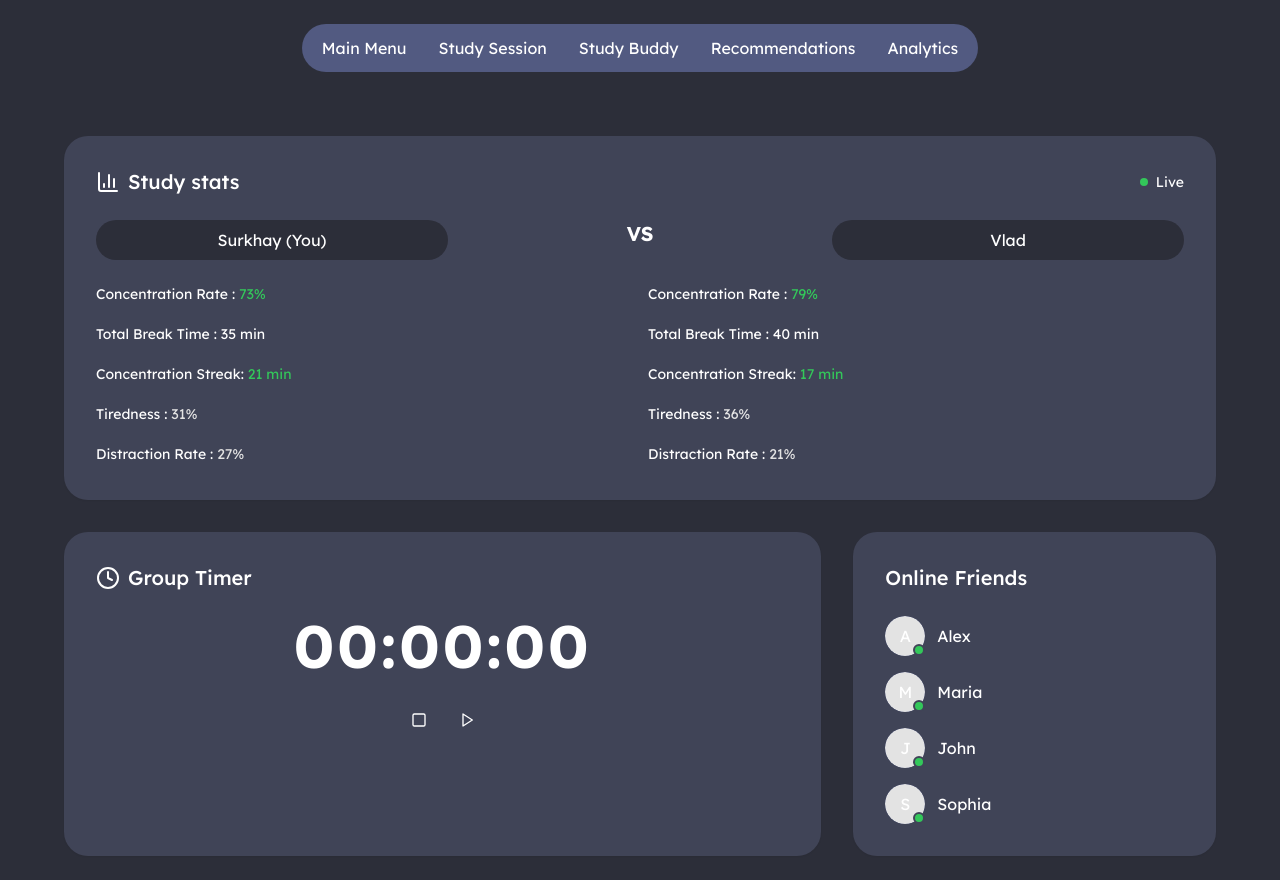
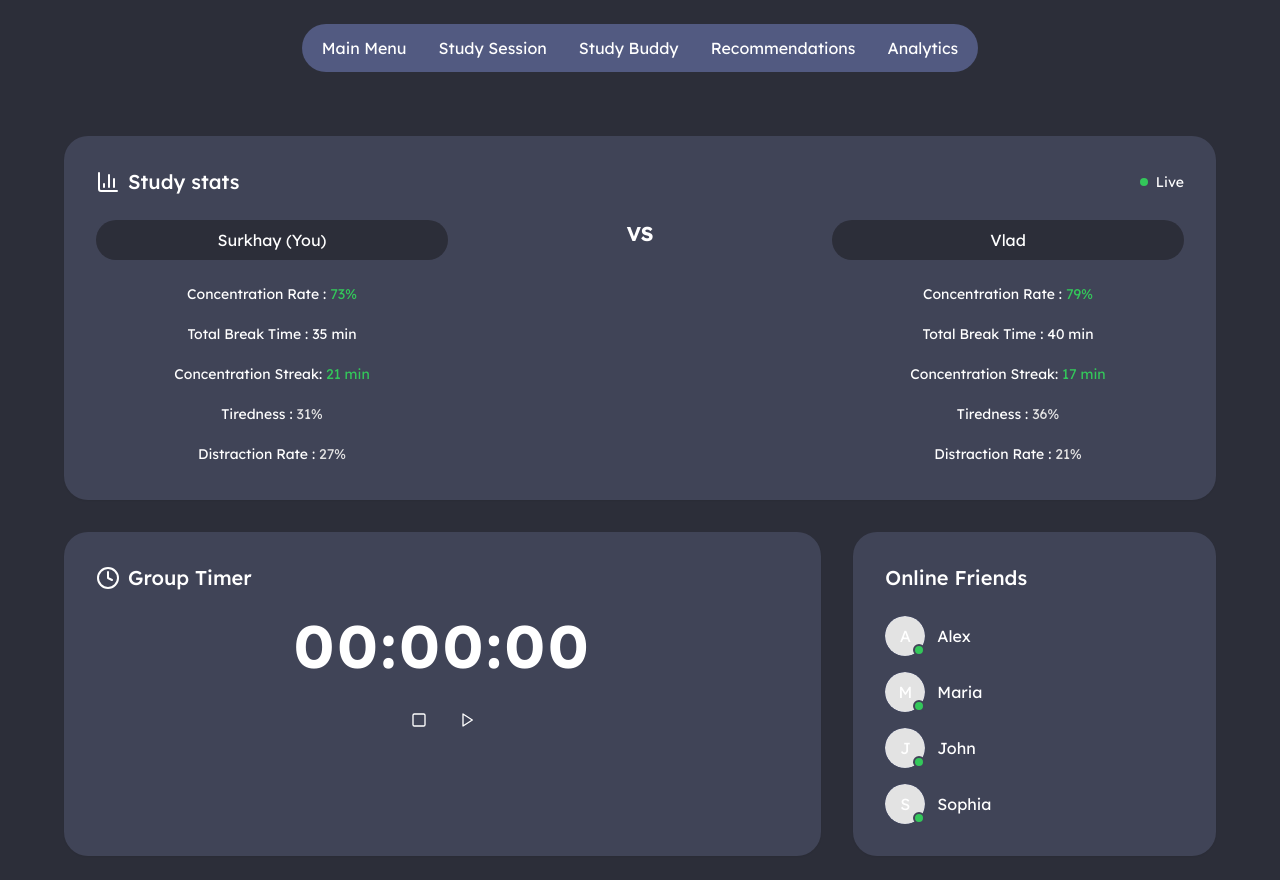
Before and after one commit to surkhayka/OptiLearn, a Next.js app: page /study-buddy in a window 1280 px wide. Built offline with nearby package versions, Linux system fonts and the light colour scheme.

Commit message:
Update page.tsx

```diff
--- a/app/study-buddy/page.tsx
+++ b/app/study-buddy/page.tsx
@@ -36,61 +36,61 @@ export default function StudyBuddy() {
 
         {/* Stats Comparison */}
         <div className="space-y-3 md:space-y-4 text-xs md:text-sm">
-          <div className="grid grid-cols-2 gap-2 md:gap-4">
-            <div>
+          <div className="grid grid-cols-2 md:grid-cols-3 gap-2 md:gap-4">
+            <div className="text-center">
               <p className="mb-1">
                 Concentration Rate : <span className="text-[#33c75a]">73%</span>
               </p>
             </div>
-            <div>
+            <div className="md:col-start-3 text-center">
               <p className="mb-1">
                 Concentration Rate : <span className="text-[#33c75a]">79%</span>
               </p>
             </div>
           </div>
 
-          <div className="grid grid-cols-2 gap-2 md:gap-4">
-            <div>
+          <div className="grid grid-cols-2 md:grid-cols-3 gap-2 md:gap-4">
+            <div className="text-center">
               <p className="mb-1">Total Break Time : 35 min</p>
             </div>
-            <div>
+            <div className="md:col-start-3 text-center">
               <p className="mb-1">Total Break Time : 40 min</p>
             </div>
           </div>
 
-          <div className="grid grid-cols-2 gap-2 md:gap-4">
-            <div>
+          <div className="grid grid-cols-2 md:grid-cols-3 gap-2 md:gap-4">
+            <div className="text-center">
               <p className="mb-1">
                 Concentration Streak: <span className="text-[#33c75a]">21 min</span>
               </p>
             </div>
-            <div>
+            <div className="md:col-start-3 text-center">
               <p className="mb-1">
                 Concentration Streak: <span className="text-[#33c75a]">17 min</span>
               </p>
             </div>
           </div>
 
-          <div className="grid grid-cols-2 gap-2 md:gap-4">
-            <div>
+          <div className="grid grid-cols-2 md:grid-cols-3 gap-2 md:gap-4">
+            <div className="text-center">
               <p className="mb-1">
                 Tiredness : <span className="text-[#e3e3e3]">31%</span>
               </p>
             </div>
-            <div>
+            <div className="md:col-start-3 text-center">
               <p className="mb-1">
                 Tiredness : <span className="text-[#e3e3e3]">36%</span>
               </p>
             </div>
           </div>
 
-          <div className="grid grid-cols-2 gap-2 md:gap-4">
-            <div>
+          <div className="grid grid-cols-2 md:grid-cols-3 gap-2 md:gap-4">
+            <div className="text-center">
               <p className="mb-1">
                 Distraction Rate : <span className="text-[#e3e3e3]">27%</span>
               </p>
             </div>
-            <div>
+            <div className="md:col-start-3 text-center">
               <p className="mb-1">
                 Distraction Rate : <span className="text-[#e3e3e3]">21%</span>
               </p>
```
